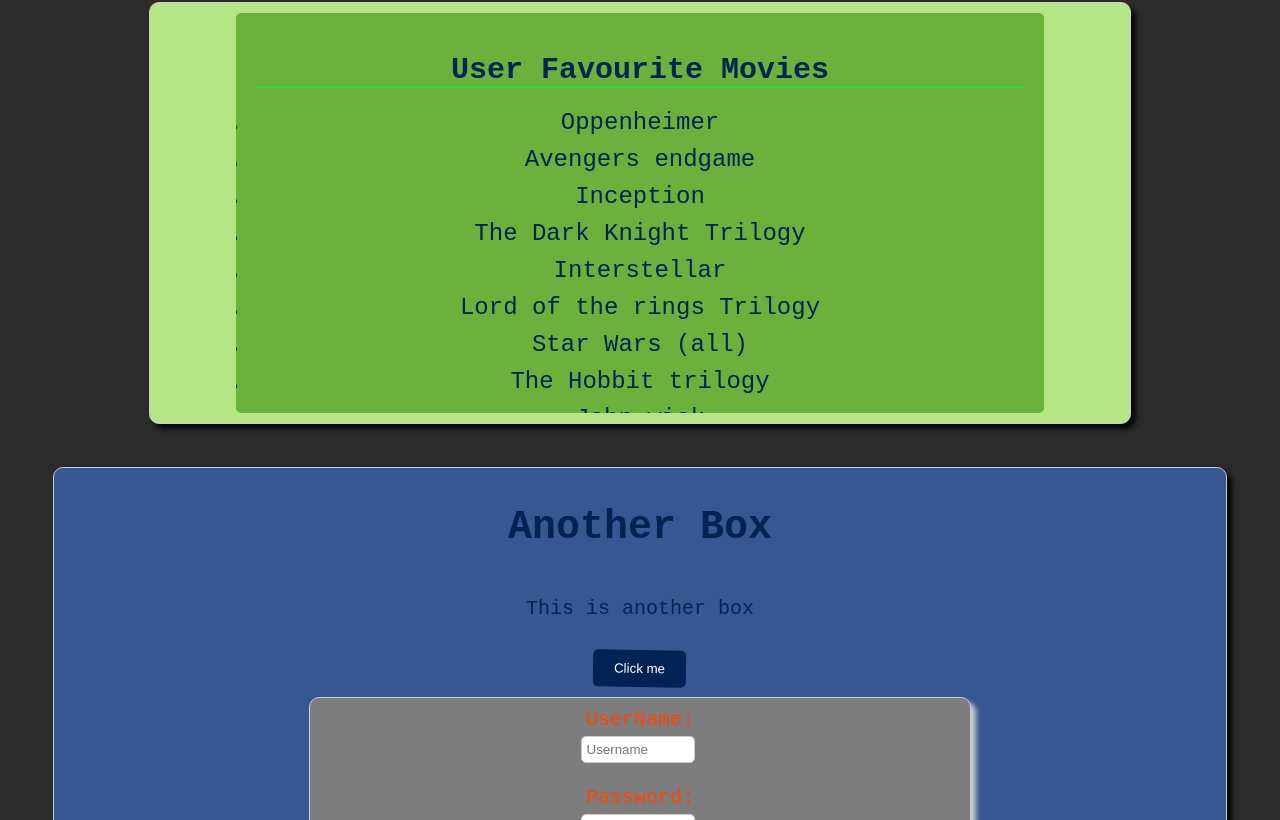
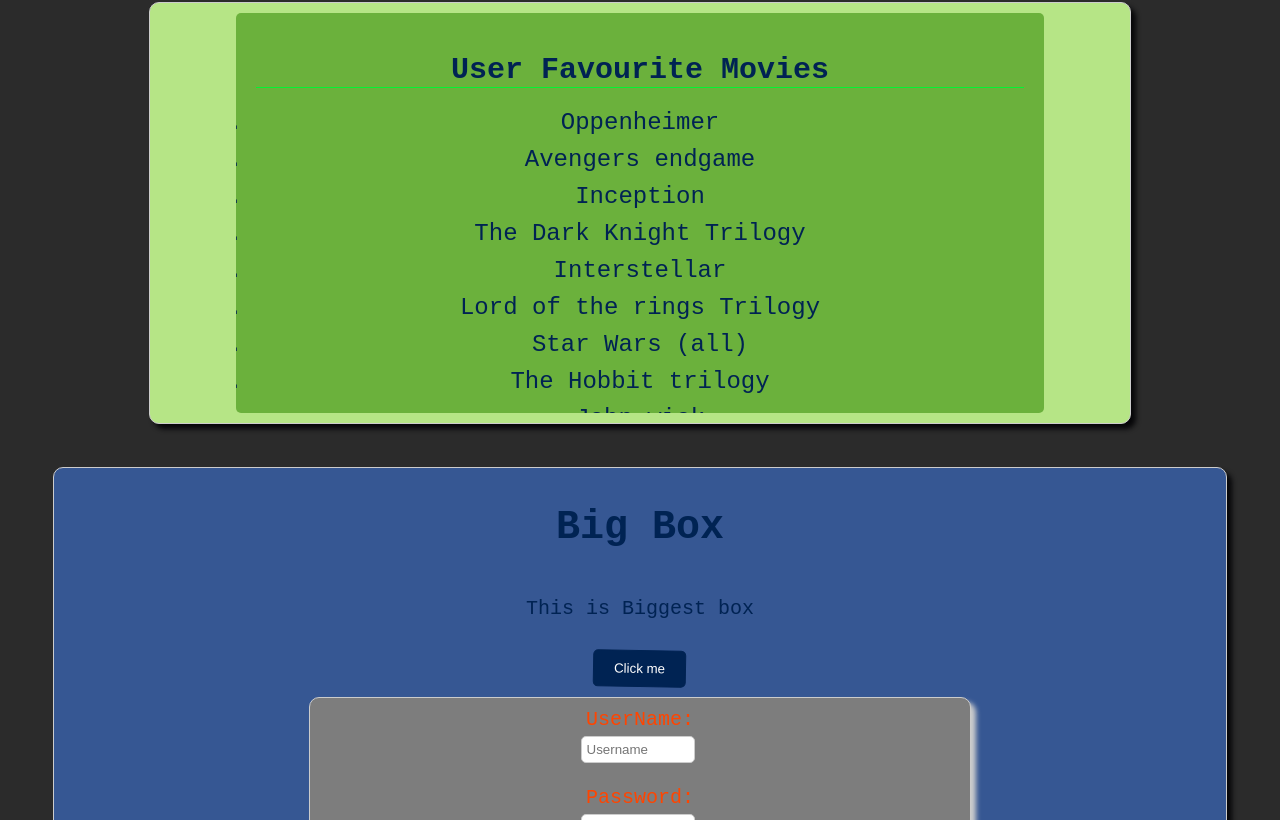
Before and after one commit to 57Ajay/AllReact, a React (Vite) app: page / in a window 1280 px wide. Shown: the part 393-1213 px from the top of the page. Built offline with nearby package versions, Linux system fonts and the light colour scheme.

Commit message:
minor changes

```diff
--- a/src/App.jsx
+++ b/src/App.jsx
@@ -19,8 +19,8 @@
       </Box>
       <br />
       <Box className="another-box">
-        <h1>Another Box</h1>
-        <p>This is another box</p>
+        <h1>Big Box</h1>
+        <p>This is Biggest box</p>
         <button>Click me</button>
         <Box className="another-box-inside-another-box">
           <LoginForm />
--- a/src/components/Box.css
+++ b/src/components/Box.css
@@ -16,11 +16,11 @@
     display: flex;
     flex-direction: column;
     transform: rotate(0deg);
-    transition: all 0.6s ease-in-out;
+    transition: all 0.1s ease-in-out;
 }
 
 .movie-box:hover{
-    transform: rotate(1deg);
+    /* transform: rotate(1deg); */
     width: 70vw;
     height: 390px;
 }
@@ -63,7 +63,7 @@
 
 .another-box button:hover {
     background-color: #003373;
-    transform: rotate(5deg);
+    /* transform: rotate(5deg); */
 }
 
 .another-box-inside-another-box{
@@ -80,11 +80,11 @@
     padding: 10px;
     color: #ff4500;
     transform: rotate(0deg);
-    transition: all 0.6s ease-in-out;
+    transition: all 0.10s ease-in-out;
 }
 
 .another-box-inside-another-box:hover{
-    transform: rotate(0.5deg);
+    /* transform: rotate(0.5deg); */
     width: 45vw;
     height: 250px;
 }
```
